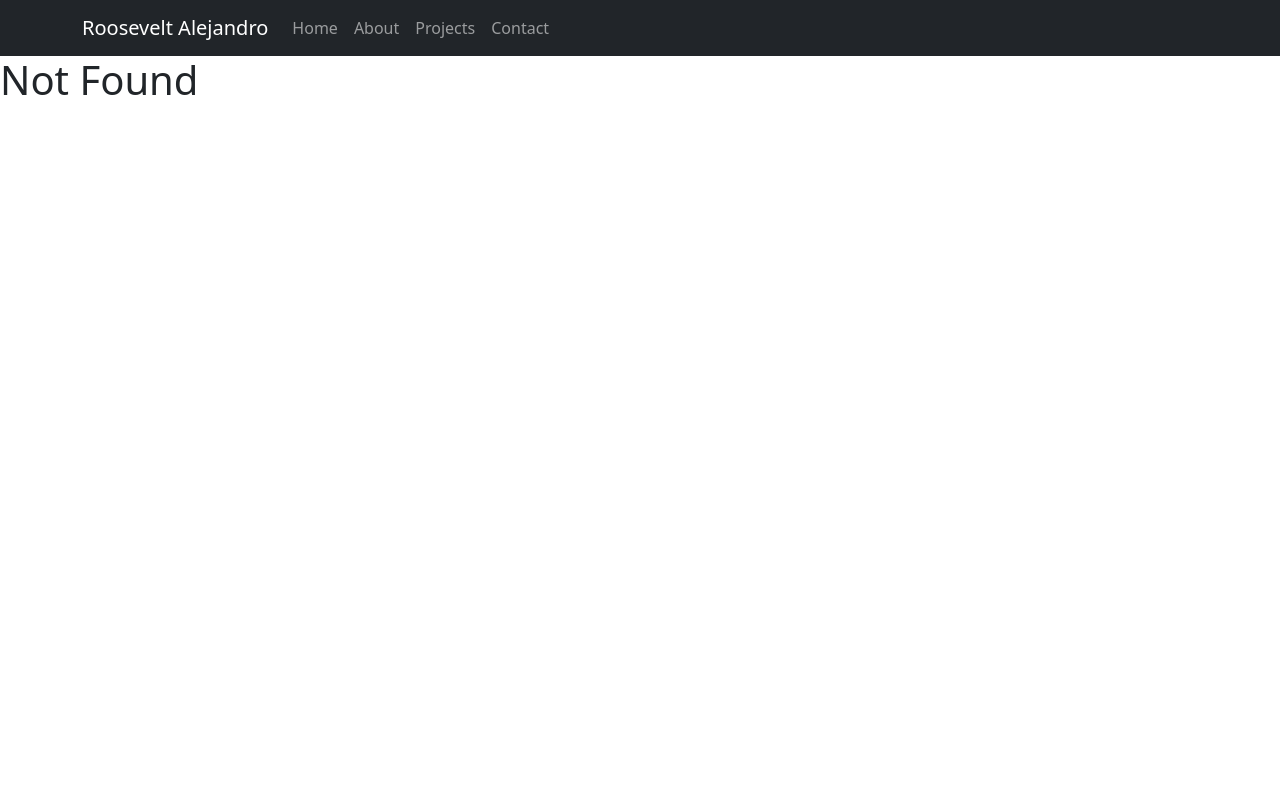
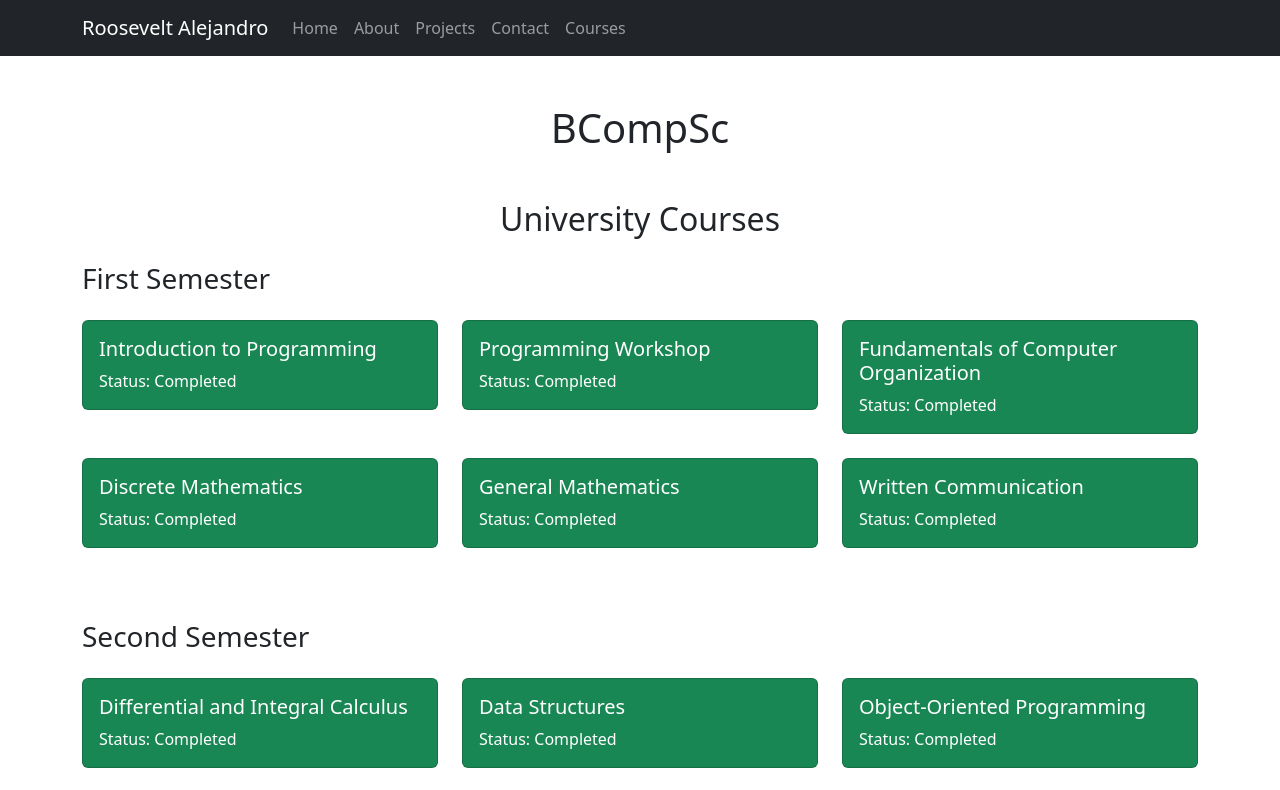
Before and after one commit to rooseveltalej/portfolio, a React (Vite) app: page /courses in a window 1280 px wide. Before the commit this address had no page. Shown: the top 790 px of the page. Built offline with nearby package versions, Linux system fonts and the light colour scheme.

Commit message:
Add course list component with semester divisions and course status tracking.

```diff
--- a/src/Main/App.jsx
+++ b/src/Main/App.jsx
@@ -4,6 +4,7 @@ import Home from '../components/Home';
 import About from '../components/About';
 import Contact from '../components/Contact';
 import Projects from '../components/Projects';
+import CoursesPage from '../components/CoursePage';
 // import Footer from '../components/Footer'; hace falta modificar el footer
 import './css/App.css';
 
@@ -16,6 +17,7 @@ function App() {
         <Route path="/about" element={<About />} />
         <Route path="/contact" element={<Contact />} />
         <Route path="/projects" element={<Projects />} />
+        <Route path="/courses" element={<CoursesPage />} />
         <Route path="*" element={<h1>Not Found</h1>} />
       </Routes>
 
--- /dev/null
+++ b/src/components/CourseList.jsx
@@ -0,0 +1,42 @@
+import { Container, Row, Col, Card } from 'react-bootstrap';
+import { coursesBySemester } from '../data/courses';  // Importa los cursos por semestres
+
+const CourseList = () => {
+  const getVariant = (status) => {
+    switch (status) {
+      case "completed":
+        return "success"; // Verde para completados
+      case "in-progress":
+        return "warning"; // Amarillo para en curso
+      case "pending":
+        return "secondary"; // Gris para pendientes
+      default:
+        return "light";
+    }
+  };
+
+  return (
+    <Container className="my-5">
+      <h2 className="text-center mb-4">University Courses</h2>
+      {coursesBySemester.map((semesterData, index) => (
+        <div key={index} className="mb-5">
+          <h3 className="mb-4">{semesterData.semester}</h3>
+          <Row>
+            {semesterData.courses.map((course, idx) => (
+              <Col md={6} lg={4} key={idx} className="mb-4">
+                <Card bg={getVariant(course.status)} text="white">
+                  <Card.Body>
+                    <Card.Title>{course.name}</Card.Title>
+                    <Card.Text>Status: {course.status.charAt(0).toUpperCase() + course.status.slice(1)}</Card.Text>
+                  </Card.Body>
+                </Card>
+              </Col>
+            ))}
+          </Row>
+        </div>
+      ))}
+    </Container>
+  );
+};
+
+export default CourseList;
--- /dev/null
+++ b/src/components/CoursePage.jsx
@@ -0,0 +1,12 @@
+import CourseList from './CourseList';
+
+const CoursesPage = () => {
+  return (
+    <div>
+      <h1 className="text-center my-5">BCompSc</h1>
+      <CourseList />
+    </div>
+  );
+};
+
+export default CoursesPage;
--- a/src/components/Header.jsx
+++ b/src/components/Header.jsx
@@ -14,6 +14,7 @@ const Header = () => {
             <Nav.Link as={Link} to="/about">About</Nav.Link>
             <Nav.Link as={Link} to="/projects">Projects</Nav.Link>
             <Nav.Link as={Link} to="/contact">Contact</Nav.Link>
+            <Nav.Link as={Link} to="/courses">Courses</Nav.Link>
           </Nav>
         </Navbar.Collapse>
       </Container>
--- /dev/null
+++ b/src/data/courses.js
@@ -0,0 +1,82 @@
+export const coursesBySemester = [
+  {
+    semester: "First Semester",
+    courses: [
+      { name: "Introduction to Programming", status: "completed" },
+      { name: "Programming Workshop", status: "completed" },
+      { name: "Fundamentals of Computer Organization", status: "completed" },
+      { name: "Discrete Mathematics", status: "completed" },
+      { name: "General Mathematics", status: "completed" },
+      { name: "Written Communication", status: "completed" },
+    ],
+  },
+  {
+    semester: "Second Semester",
+    courses: [
+      { name: "Differential and Integral Calculus", status: "completed" },
+      { name: "Data Structures", status: "completed" },
+      { name: "Object-Oriented Programming", status: "completed" },
+      { name: "Computer Architecture", status: "completed" },
+      { name: "Oral Communication", status: "completed" },
+      { name: "English 1", status: "completed" },
+    ],
+  },
+  {
+    semester: "Third Semester",
+    courses: [
+      { name: "Databases 1", status: "completed" },
+      { name: "Software Requirements", status: "completed" },
+      { name: "Calculus and Linear Algebra", status: "completed" },
+      { name: "Algorithm Analysis", status: "completed" },
+      { name: "English 2", status: "completed" },
+    ],
+  },
+  {
+    semester: "Fourth Semester",
+    courses: [
+      { name: "Databases 2", status: "in-progress" },
+      { name: "Software Design", status: "in-progress" },
+      { name: "Probability", status: "in-progress" },
+      { name: "Programming Paradigms", status: "in-progress" },
+      { name: "Human Environment", status: "completed" },
+    ],
+  },
+  {
+    semester: "Fifth Semester",
+    courses: [
+      { name: "Software Quality Assurance", status: "pending" },
+      { name: "Compilers and Interpreters", status: "pending" },
+      { name: "Statistics", status: "pending" },
+      { name: "Project Management", status: "in-progress" },
+      { name: "Philosophical Historical Seminar", status: "completed" },
+    ],
+  },
+  {
+    semester: "Sixth Semester",
+    courses: [
+      { name: "Operations Research", status: "pending" },
+      { name: "Operating Systems Principles", status: "pending" },
+      { name: "Elective 1", status: "pending" },
+      { name: "Software Security", status: "pending" },
+      { name: "Computing and Society", status: "pending" },
+      { name: "Costa Rican Studies Seminar", status: "in-progress" },
+    ],
+  },
+  {
+    semester: "Seventh Semester",
+    courses: [
+      { name: "Artificial Intelligence", status: "pending" },
+      { name: "Networks", status: "pending" },
+      { name: "Elective 2", status: "pending" },
+      { name: "Software Engineering Project", status: "pending" },
+      { name: "Entrepreneurship Development", status: "pending" },
+    ],
+  },
+  {
+    semester: "Final Semester",
+    courses: [
+      { name: "Professional Internship", status: "pending" },
+    ],
+  },
+  // Añade más semestres y cursos aquí
+];
```
